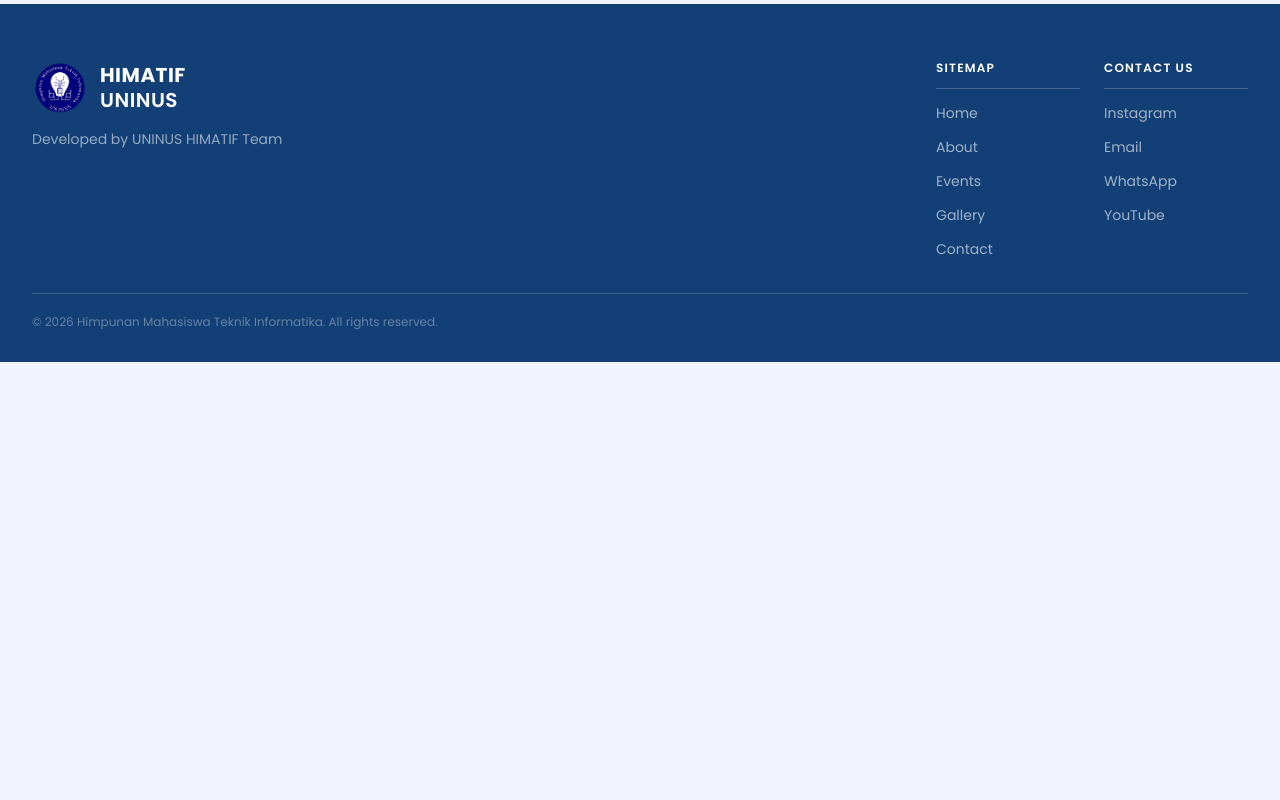
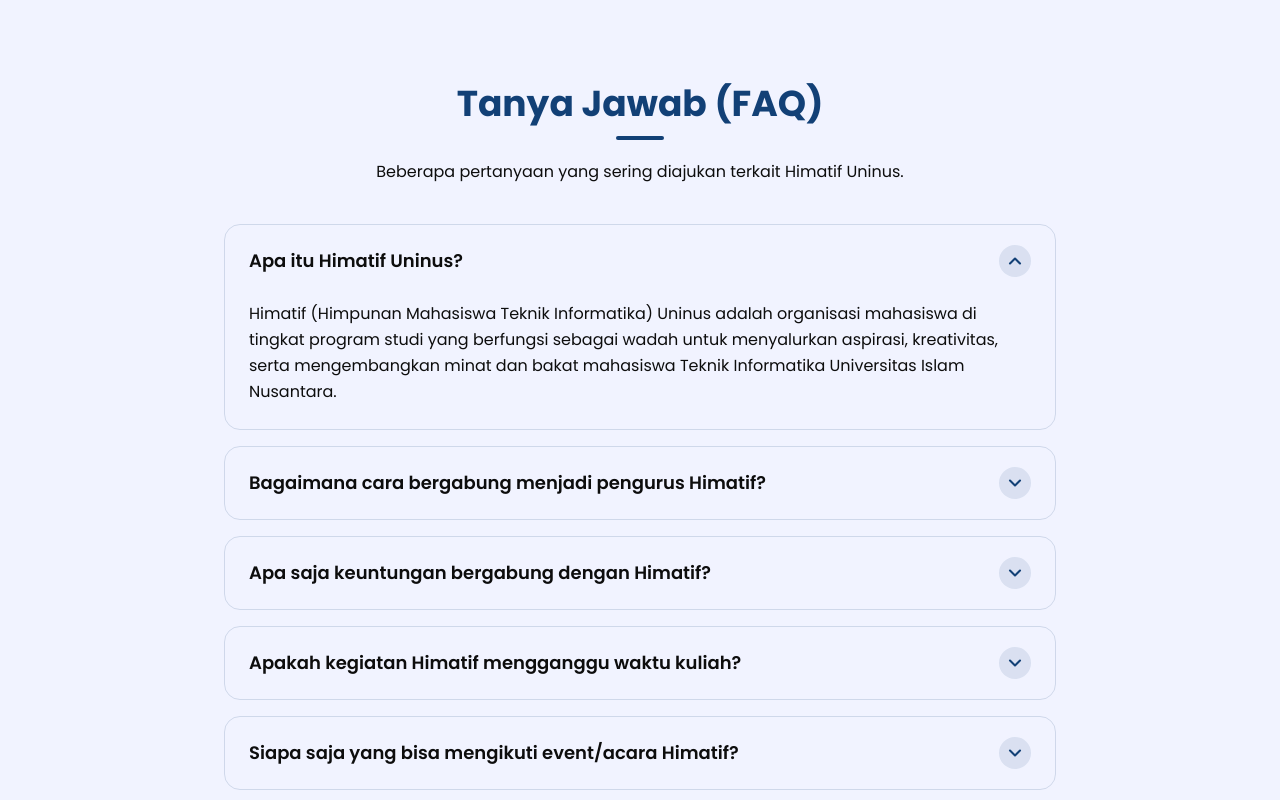
Before and after one commit to azrilpramudia/himatif-uninus, a Next.js app in the folder frontend/: page / in a window 1280 px wide. Shown: the part 3120-3920 px from the top of the page. Before the commit the page ends 3482 px from the top, so only its background shows below. Built offline with nearby package versions, Linux system fonts and the light colour scheme.

Commit message:
feat: add faq section

```diff
--- a/frontend/src/app/(public)/page.tsx
+++ b/frontend/src/app/(public)/page.tsx
@@ -3,6 +3,7 @@
 import WorkProgramSection from "@/components/sections/home/WorkProgramSection";
 import ActivitySection from "@/components/sections/home/ActivitySection";
 import EventHighlightSection from "@/components/sections/home/EventHighlight";
+import FaqSection from "@/components/sections/home/FaqSection";
 
 export default function HomePage() {
   return (
@@ -12,6 +13,7 @@
       <WorkProgramSection />
       <ActivitySection />
       <EventHighlightSection />
+      <FaqSection />
     </>
   );
 }
--- /dev/null
+++ b/frontend/src/components/sections/home/FaqSection.tsx
@@ -0,0 +1,122 @@
+"use client";
+
+import { useState } from "react";
+import { motion, AnimatePresence } from "framer-motion";
+import { faqData, type FaqItem } from "@/constants/faq";
+import { fadeUpContainer, fadeUpItem } from "@/lib/animations";
+
+// ===== Accordion Item =====
+function FaqCard({
+  item,
+  isOpen,
+  onClick,
+}: {
+  item: FaqItem;
+  isOpen: boolean;
+  onClick: () => void;
+}) {
+  return (
+    <motion.div
+      variants={fadeUpItem}
+      className="flex flex-col border border-primary/15 rounded-2xl overflow-hidden bg-var(--bg-card) transition-colors duration-300"
+    >
+      <button
+        onClick={onClick}
+        className="flex items-center justify-between w-full px-6 py-5 text-left focus:outline-none focus-visible:bg-primary/5"
+      >
+        <span className="font-semibold text-base md:text-lg text-var(--text-body) pr-4">
+          {item.question}
+        </span>
+        <motion.div
+          animate={{ rotate: isOpen ? 180 : 0 }}
+          transition={{ duration: 0.3, ease: "easeInOut" }}
+          className="shrink-0 flex items-center justify-center w-8 h-8 rounded-full bg-primary/10 text-primary"
+        >
+          <svg
+            xmlns="http://www.w3.org/2000/svg"
+            width="20"
+            height="20"
+            viewBox="0 0 24 24"
+            fill="none"
+            stroke="currentColor"
+            strokeWidth="2.5"
+            strokeLinecap="round"
+            strokeLinejoin="round"
+          >
+            <path d="m6 9 6 6 6-6" />
+          </svg>
+        </motion.div>
+      </button>
+
+      <AnimatePresence initial={false}>
+        {isOpen && (
+          <motion.div
+            initial={{ height: 0, opacity: 0 }}
+            animate={{ height: "auto", opacity: 1 }}
+            exit={{ height: 0, opacity: 0 }}
+            transition={{ duration: 0.3, ease: "easeInOut" }}
+          >
+            <div className="px-6 pb-6 pt-1 text-sm md:text-base leading-relaxed text-var(--text-muted)">
+              {item.answer}
+            </div>
+          </motion.div>
+        )}
+      </AnimatePresence>
+    </motion.div>
+  );
+}
+
+// ===== Main Section =====
+export default function FaqSection() {
+  const [openId, setOpenId] = useState<string | null>(faqData[0].id); // First item open by default
+
+  const toggleItem = (id: string) => {
+    setOpenId((prev) => (prev === id ? null : id));
+  };
+
+  return (
+    <section className="py-20 bg-var(--bg-page)">
+      <div className="max-w-4xl mx-auto px-6 lg:px-8">
+        <motion.div
+          variants={fadeUpContainer}
+          initial="hidden"
+          whileInView="visible"
+          viewport={{ once: true, margin: "-80px" }}
+          className="flex flex-col gap-10"
+        >
+          {/* Section Header */}
+          <div className="flex flex-col gap-3 text-center items-center">
+            <motion.h2
+              variants={fadeUpItem}
+              className="text-2xl sm:text-3xl lg:text-4xl font-bold text-primary"
+            >
+              Tanya Jawab (FAQ)
+            </motion.h2>
+            <motion.div
+              variants={fadeUpItem}
+              className="w-12 h-1 rounded-full bg-primary"
+            />
+            <motion.p
+              variants={fadeUpItem}
+              className="text-sm sm:text-base text-var(--text-muted) max-w-xl mt-2"
+            >
+              Beberapa pertanyaan yang sering diajukan terkait Himatif Uninus.
+            </motion.p>
+          </div>
+
+          {/* Accordion List */}
+          <div className="flex flex-col gap-4">
+            {faqData.map((item) => (
+              <FaqCard
+                key={item.id}
+                item={item}
+                isOpen={openId === item.id}
+                onClick={() => toggleItem(item.id)}
+              />
+            ))}
+          </div>
+        </motion.div>
+      </div>
+    </section>
+  );
+}
--- /dev/null
+++ b/frontend/src/constants/faq.ts
@@ -0,0 +1,38 @@
+export type FaqItem = {
+  id: string;
+  question: string;
+  answer: string;
+};
+
+export const faqData: FaqItem[] = [
+  {
+    id: "1",
+    question: "Apa itu Himatif Uninus?",
+    answer:
+      "Himatif (Himpunan Mahasiswa Teknik Informatika) Uninus adalah organisasi mahasiswa di tingkat program studi yang berfungsi sebagai wadah untuk menyalurkan aspirasi, kreativitas, serta mengembangkan minat dan bakat mahasiswa Teknik Informatika Universitas Islam Nusantara.",
+  },
+  {
+    id: "2",
+    question: "Bagaimana cara bergabung menjadi pengurus Himatif?",
+    answer:
+      "Rekrutmen pengurus (Open Recruitment) biasanya diadakan setiap awal periode kepengurusan baru (setelah masa orientasi/Makrab). Informasi pendaftaran akan diumumkan secara resmi melalui akun Instagram Himatif dan grup angkatan.",
+  },
+  {
+    id: "3",
+    question: "Apa saja keuntungan bergabung dengan Himatif?",
+    answer:
+      "Selain menambah relasi dan melatih soft skill (kepemimpinan, kerja sama tim, problem solving), kamu juga bisa mendapatkan akses lebih cepat ke informasi akademik, mengikuti pelatihan/workshop khusus, dan membangun portofolio berorganisasi yang berguna untuk dunia kerja.",
+  },
+  {
+    id: "4",
+    question: "Apakah kegiatan Himatif mengganggu waktu kuliah?",
+    answer:
+      "Tentu saja tidak. Kegiatan Himatif dirancang untuk saling melengkapi dengan aktivitas akademik. Rapat dan proker biasanya dijadwalkan di luar jam perkuliahan, sehingga mahasiswa tetap bisa memprioritaskan studinya.",
+  },
+  {
+    id: "5",
+    question: "Siapa saja yang bisa mengikuti event/acara Himatif?",
+    answer:
+      "Sebagian besar event (seperti seminar dan workshop) terbuka untuk seluruh mahasiswa Teknik Informatika Uninus, dan beberapa acara besar bahkan dibuka untuk umum. Syarat kepesertaan selalu dicantumkan pada poster setiap acara.",
+  },
+];
```
